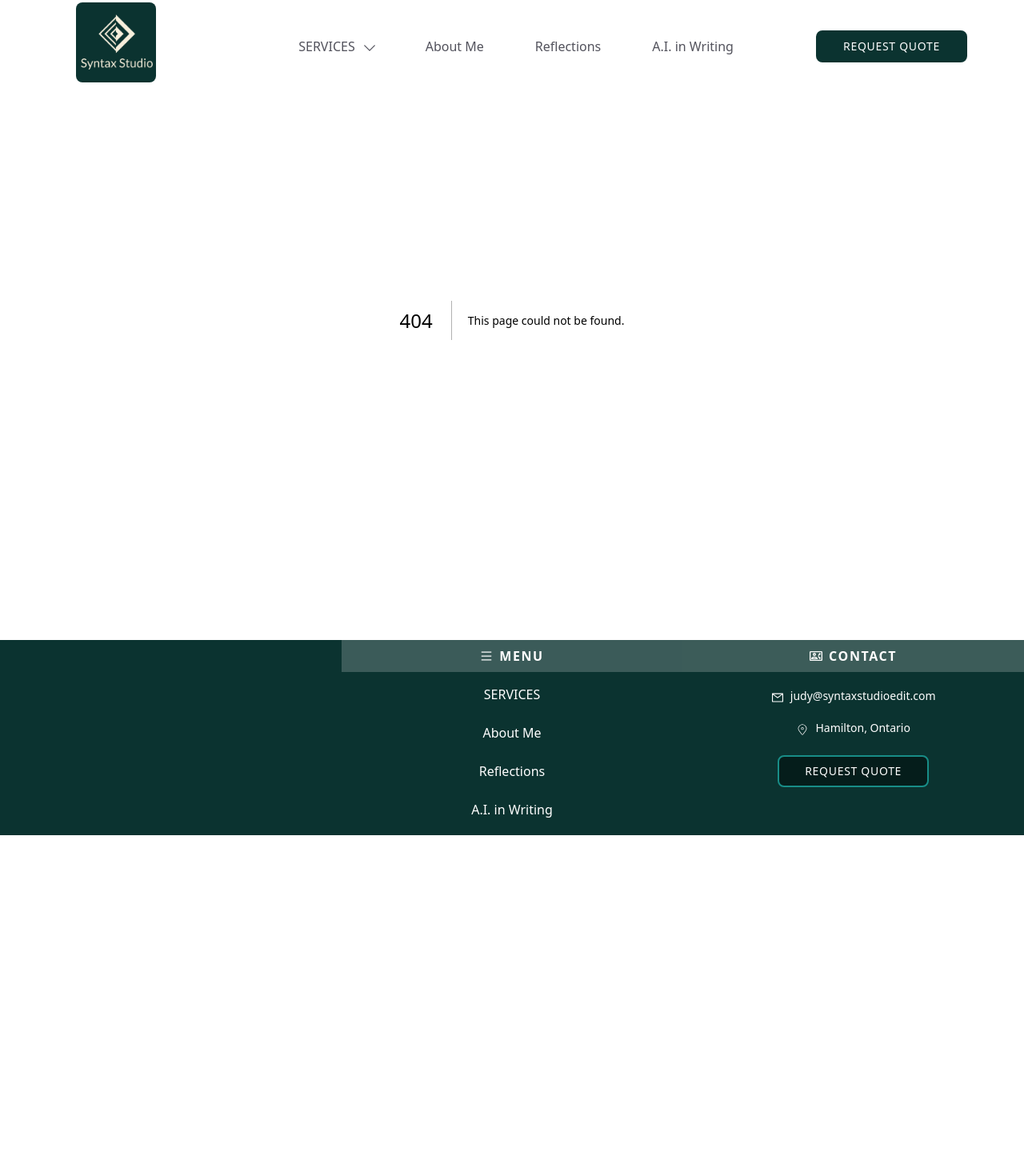
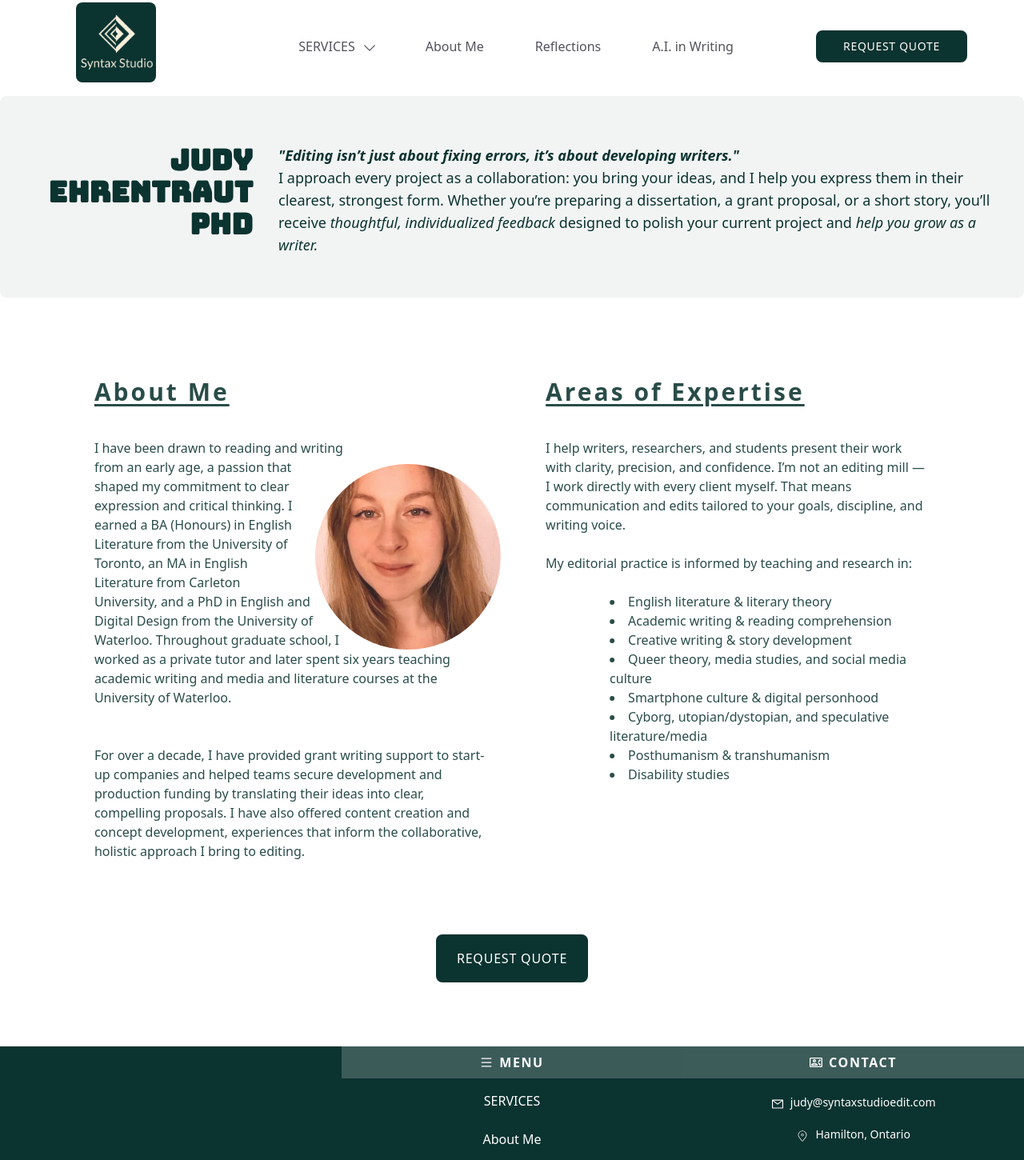
Before and after one commit to thessakranendonk/studioedit, a Next.js app: page /about-me in a window 1280 px wide. Before the commit this address had no page. Shown: the top 1450 px of the page at 80% size. Before the commit the page ends 1044 px from the top, so only its background shows below. Built offline with nearby package versions, Linux system fonts and the light colour scheme.

Commit message:
Updated Writing page and accordion

```diff
--- /dev/null
+++ b/app/about-me/page.tsx
@@ -0,0 +1,107 @@
+'use client';
+import AnimateOnScroll from '@/src/components/AnimateOnScroll';
+import SyntaxLink from '@/src/components/ui/inputs/SyntaxLink';
+import { fadeIn, slideInUpSoft, slideInLeftSlow, slideInRightSlow } from '@/src/styles/animations';
+
+
+const MyPhilosophy: React.FC = () => {
+  return (
+
+    <div className='flex flex-col mt-30 max-w-7xl mx-auto'>
+<div className="grid grid-cols-1 md:grid-cols-4 gap-8 bg-brand-base/5 inset-shadow-brand-base p-10 rounded-lg mb-15">
+
+      <AnimateOnScroll customVariants={fadeIn} extraClassName='md:col-span-1'>
+        <h1 className='text-3xl md:text-2xl lg:text-4xl font-semibold text-brand-base text-center md:text-right mt-5 font-[Bungee]'>Judy Ehrentraut pHd</h1>
+         </AnimateOnScroll>
+      <AnimateOnScroll
+          extraClassName='md:col-span-3'
+                  customVariants={{
+                    ...slideInUpSoft,
+                    visible: {
+                      ...slideInUpSoft.visible,
+                      transition: {
+                        ...slideInUpSoft.visible.transition,
+                        delay: 2.5,
+                        duration: 1
+                      }
+                    }
+                  }}
+                >
+         <p className="mb-3 md:mt-5 text-lg text-brand-base leading-7 text-center md:text-left">
+            <b><i>"Editing isn’t just about fixing errors, it’s about developing writers."</i></b><br></br>I approach every project as a collaboration: you bring your ideas, and I help you express them in their clearest, strongest form. Whether you’re preparing a dissertation, a grant proposal, or a short story, you’ll receive <i>thoughtful, individualized feedback</i>  designed to polish your current project and <i>help you grow as a writer.</i>
+        </p>
+      </AnimateOnScroll>
+      </div>
+
+<div className="grid grid-cols-1 md:grid-cols-2 gap-8 max-w-[350px] md:max-w-5xl mx-auto text-brand-base ">
+    <AnimateOnScroll
+    customVariants={{
+                    ...slideInLeftSlow,
+                    visible: {
+                      ...slideInLeftSlow.visible,
+                      transition: {
+                        ...slideInLeftSlow.visible.transition,
+                        delay: 5,
+                        duration: 1
+                      }
+                    }
+                  }}
+
+    >
+    <h1 className="text-3xl mt-10 font-semibold text-center md:text-left tracking-widest mb-6 underline underline-offset-4">
+      About Me
+    </h1>
+    <div className="block">
+      <div className="shape-circle"></div>
+
+      <p className="mb-3 mt-10">
+                    I have been drawn to reading and writing from an early age, a passion that shaped my commitment to clear expression and critical thinking. I earned a BA (Honours) in English Literature from the University of Toronto, an MA in English Literature from Carleton University, and a PhD in English and Digital Design from the University of Waterloo. Throughout graduate school, I worked as a private tutor and later spent six years teaching academic writing and media and literature courses at the University of Waterloo.<br></br><br></br> <br></br>For over a decade, I have provided grant writing support to start-up companies and helped  teams secure development and production funding by translating their ideas into clear, compelling proposals. I have also offered content creation and concept development, experiences that inform the collaborative, holistic approach I bring to editing.
+
+      </p>
+    </div>
+  </AnimateOnScroll>
+<AnimateOnScroll
+    customVariants={{
+                    ...slideInRightSlow,
+                    visible: {
+                      ...slideInRightSlow.visible,
+                      transition: {
+                        ...slideInRightSlow.visible.transition,
+                        delay: 5,
+                        duration: 1
+                      }
+                    }
+                  }}
+
+   extraClassName='ml-4'>
+<h1 className="text-3xl mt-10 font-semibold text-center md:text-left tracking-widest mb-6 underline underline-offset-4">Areas of Expertise</h1>
+         <p className="text-md mt-10">I help writers, researchers, and students present their work with clarity, precision, and confidence. I’m not an editing mill — I work directly with every client myself. That means communication and edits tailored to your goals, discipline, and writing voice.
+      </p>
+       <p className="text-md py-6" >My editorial practice is informed by teaching and research in:</p>
+       <ul className="list-disc list-inside text-md text-left md:pl-38 lg:pl-20">
+         <li>English literature & literary theory</li>
+        <li>Academic writing & reading comprehension</li>
+        <li>Creative writing & story development</li>
+         <li>Queer theory, media studies, and social media culture</li>
+       <li>Smartphone culture & digital personhood</li>
+        <li>Cyborg, utopian/dystopian, and speculative literature/media</li>
+        <li>Posthumanism & transhumanism</li>
+         <li>Disability studies</li>
+       </ul>
+
+
+          </AnimateOnScroll>
+    </div>
+        {/* REQUEST QUOTE BUTTON */}
+      <AnimateOnScroll customVariants={slideInUpSoft}>
+        <div className="flex justify-center my-20">
+          <SyntaxLink content="REQUEST QUOTE" href="/request-quote" extraClassName="py-4 px-6">
+            Request Quote
+          </SyntaxLink>
+        </div>
+      </AnimateOnScroll>
+</div>
+  );
+};
+
+export default MyPhilosophy;
--- a/app/layout.tsx
+++ b/app/layout.tsx
@@ -19,8 +19,8 @@ export default function ProjectLayout({ children }: { children: React.ReactNode
       { name: "Writing", href: "/services/writing-services" },
     ] },
 
-    { name: "About Me", href: "/my-philosophy" },
-    { name: "Reflections", href: "/resources" },
+    { name: "About Me", href: "/about-me" },
+    { name: "Reflections", href: "/reflections" },
     { name: "A.I. in Writing", href: "/why-not-use-ai" },
   ];
 
--- /dev/null
+++ b/app/reflections/[slug]/page.tsx
@@ -0,0 +1,60 @@
+import path from 'path'
+import fs from 'fs'
+import matter from 'gray-matter'
+import { mdxComponents } from '@/src/components/mdxComponents';
+import { MDXRemote } from 'next-mdx-remote/rsc';
+import PageHeading from '@/src/components/ui/PageHeading';
+import SyntaxLink from '@/src/components/ui/inputs/SyntaxLink';
+import AnimateOnScroll from '@/src/components/AnimateOnScroll';
+import { slideInUpSoft } from '@/src/styles/animations';
+
+
+export function formatDate(dateString: string | null) {
+  if (!dateString) return null;
+  const [year, month, day] = dateString.split("-").map(Number);
+  return new Date(year, month - 1, day).toLocaleDateString("en-US", {
+    month: "short",
+    day: "numeric",
+    year: "numeric",
+  });
+}
+
+export default async function Page({ params }: { params: Promise<{ slug: string }> }) {
+  // MUST unwrap the promise
+  const { slug } = await params;
+
+  // Then you can safely read your MDX file
+  const filePath = path.join(process.cwd(), 'content/reflections', `${slug}.mdx`);
+  // if (!fs.existsSync(filePath)) notFound();
+
+  const fileContents = fs.readFileSync(filePath, 'utf8');
+  const { content, data } = matter(fileContents);
+
+  return (
+    <article className="prose w-screen bg-brand-base/80 mx-auto mt-30">
+      <div className="max-w-4xl bg-white border-15 border-brand-base/90 mx-auto px-4">
+        <div className="max-w-2xl mx-auto py-20">
+      <PageHeading heading={data.title} />
+      <p className="text-gray-500 text-sm">{formatDate(data.date)}</p>
+      <MDXRemote source={content} components={mdxComponents} />
+
+        <div className="flex justify-center pt-20">
+          <SyntaxLink href="/resources" content="← Back to Resources" extraClassName="py-4 px-6">
+            Request Quote
+          </SyntaxLink>
+          </div>
+        </div>
+      </div>
+    </article>
+  );
+}
+
+export async function generateMetadata({ params }: { params: Promise<{ slug: string }> }) {
+  const { slug } = await params;
+  const filePath = path.join(process.cwd(), 'content/reflections', `${slug}.mdx`);
+  const { data } = matter(fs.readFileSync(filePath, 'utf8'));
+
+  return {
+    title: data.title,
+  };
+}
--- /dev/null
+++ b/app/reflections/page.tsx
@@ -0,0 +1,36 @@
+import fs from 'fs';
+import path from 'path';
+import matter from 'gray-matter';
+import ResourcesList from '@/src/components/ResourcesList';
+import PageHeading from '@/src/components/ui/PageHeading';
+
+const CONTENT_DIR = path.join(process.cwd(), 'content/reflections');
+
+export const runtime = 'nodejs';
+
+export default function ResourcesIndex() {
+  const files = fs.readdirSync(CONTENT_DIR).filter((f) => f.endsWith('.mdx'));
+
+  const posts = files.map((file) => {
+    const filePath = path.join(CONTENT_DIR, file);
+    const source = fs.readFileSync(filePath, 'utf8');
+    const { data } = matter(source);
+
+    return {
+      slug: file.replace(/\.mdx$/, ''),
+      title: data.title ?? file.replace(/\.mdx$/, ''),
+      subtext: data.subtext ?? '',
+      date: data.date ?? null,
+      keywords: data.keywords ?? [],
+    };
+  });
+
+  return (
+    <div className="w-screen mx-auto my-30">
+
+      <ResourcesList posts={posts} />
+
+
+    </div>
+  );
+}
--- a/package.json
+++ b/package.json
@@ -29,7 +29,7 @@
     "gray-matter": "^4.0.3",
     "headless": "^1.2.0",
     "headlessui": "^0.0.0",
-    "next": "16.0.3",
+    "next": "^16.2.12",
     "next-mdx-remote": "^5.0.0",
     "nodemailer": "^7.0.11",
     "path": "^0.12.7",
--- a/src/components/ResourcesList.tsx
+++ b/src/components/ResourcesList.tsx
@@ -47,7 +47,7 @@ const ResourcesList: React.FC<{ posts: Post[] }> = ({ posts }) => {
       {/* Background */}
       <div className="absolute inset-0 z-0 bg-[url('/images/Hero9.png')] bg-cover bg-no-repeat bg-top" />
         <AnimateOnScroll customVariants={fadeIn}>
-        <PageHeading heading="Resources" extraClassName='relative z-10 pt-10 text-white font-[bungee]'/>
+        <PageHeading heading="Reflections" extraClassName='relative z-10 pt-10 text-white font-[bungee]'/>
         </AnimateOnScroll>
       {/* Content */}
       <ul className="relative z-10 max-w-[325px] md:max-w-md mx-auto grid gap-6 py-10 md:py-20 lg:ml-100">
@@ -61,7 +61,7 @@ const ResourcesList: React.FC<{ posts: Post[] }> = ({ posts }) => {
             whileHover="hover"
             animate="rest"
           >
-              <Link href={`/resources/${post.slug}`} className="text-brand-base w-full grid grid-cols-5">
+              <Link href={`/reflections/${post.slug}`} className="text-brand-base w-full grid grid-cols-5">
             <div className="col-span-4">
               {/* <AnimateOnHover> */}
                 <p className="text-sm text-gray-500">{formatDate(post.date)}</p>
```
Also changed, not shown: content/reflections/why-write-copy.mdx (renamed from content/resources/why-write-copy.mdx), content/reflections/why-write-copy2-copy copy 2.mdx (renamed from content/resources/why-write-copy2-copy copy 2.mdx), content/reflections/why-write-copy2-copy copy 3.mdx (renamed from content/resources/why-write-copy2-copy copy 3.mdx), content/reflections/why-write-copy2-copy copy.mdx (renamed from content/resources/why-write-copy2-copy copy.mdx), content/reflections/why-write-copy2-copy.mdx (renamed from content/resources/why-write-copy2-copy.mdx), content/reflections/why-write.mdx (renamed from content/resources/why-write.mdx), 1 other file (tests, documents, lock files or other folders).
